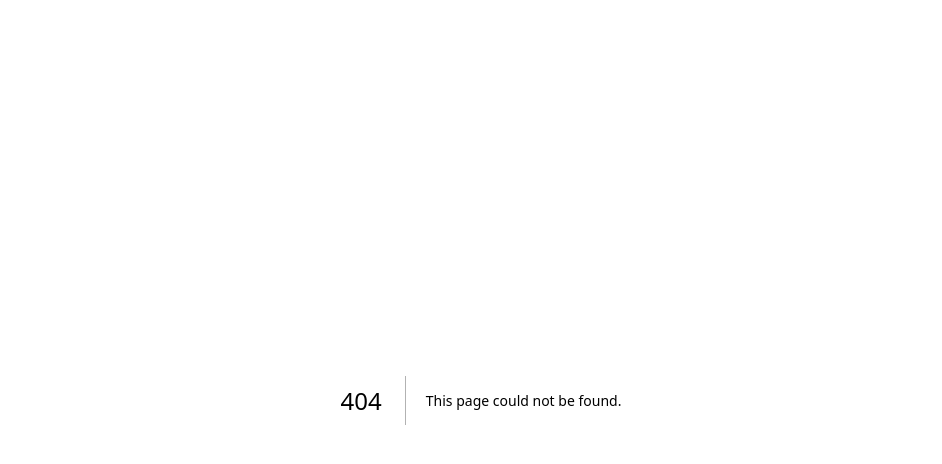
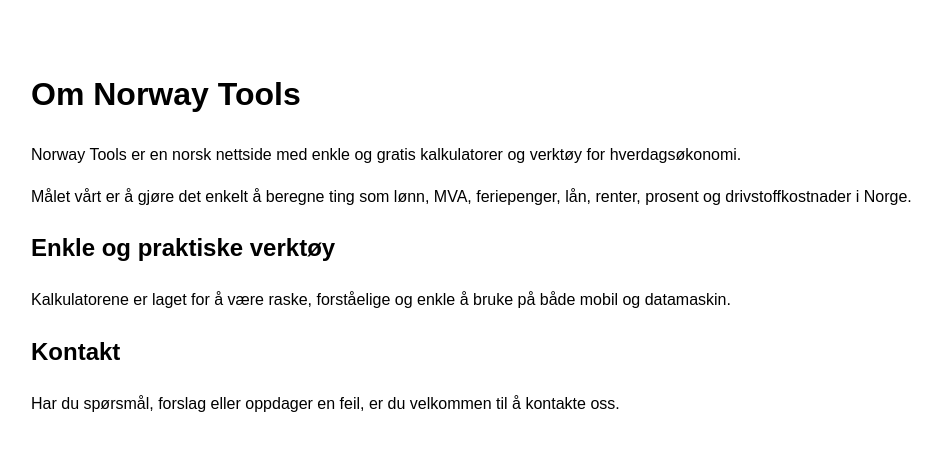
Before and after one commit to Stz6648/norway-tools, a Next.js app: page /om-oss in a window 1280 px wide. Before the commit this address had no page. Shown: the top 464 px of the page, without its empty margins (159-1101 px from the left). Built offline with nearby package versions, Linux system fonts and the light colour scheme.

Commit message:
Create om-oss.js

```diff
--- /dev/null
+++ b/pages/om-oss.js
@@ -0,0 +1,56 @@
+import Head from "next/head";
+
+export default function OmOss() {
+  return (
+    <>
+      <Head>
+        <title>Om Norway Tools – Norske kalkulatorer og verktøy</title>
+        <meta
+          name="description"
+          content="Norway Tools tilbyr enkle og gratis kalkulatorer for lønn, MVA, feriepenger, lån, renter, prosent og drivstoffkostnader i Norge."
+        />
+        <meta name="robots" content="index, follow" />
+        <link
+          rel="canonical"
+          href="https://norway-tools.vercel.app/om-oss"
+        />
+      </Head>
+
+      <main
+        style={{
+          maxWidth: "900px",
+          margin: "0 auto",
+          padding: "40px 20px",
+          fontFamily: "Arial, sans-serif",
+          lineHeight: 1.6,
+        }}
+      >
+        <h1>Om Norway Tools</h1>
+
+        <p>
+          Norway Tools er en norsk nettside med enkle og gratis kalkulatorer
+          og verktøy for hverdagsøkonomi.
+        </p>
+
+        <p>
+          Målet vårt er å gjøre det enkelt å beregne ting som lønn, MVA,
+          feriepenger, lån, renter, prosent og drivstoffkostnader i Norge.
+        </p>
+
+        <h2>Enkle og praktiske verktøy</h2>
+
+        <p>
+          Kalkulatorene er laget for å være raske, forståelige og enkle å
+          bruke på både mobil og datamaskin.
+        </p>
+
+        <h2>Kontakt</h2>
+
+        <p>
+          Har du spørsmål, forslag eller oppdager en feil, er du velkommen til
+          å kontakte oss.
+        </p>
+      </main>
+    </>
+  );
+}
```
